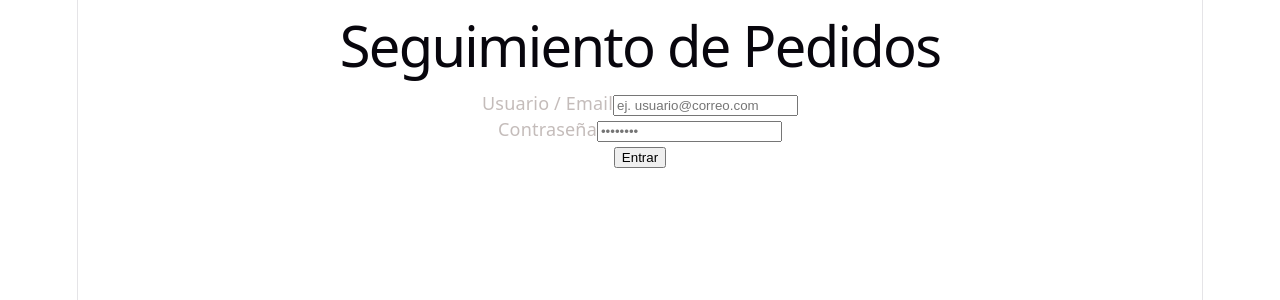
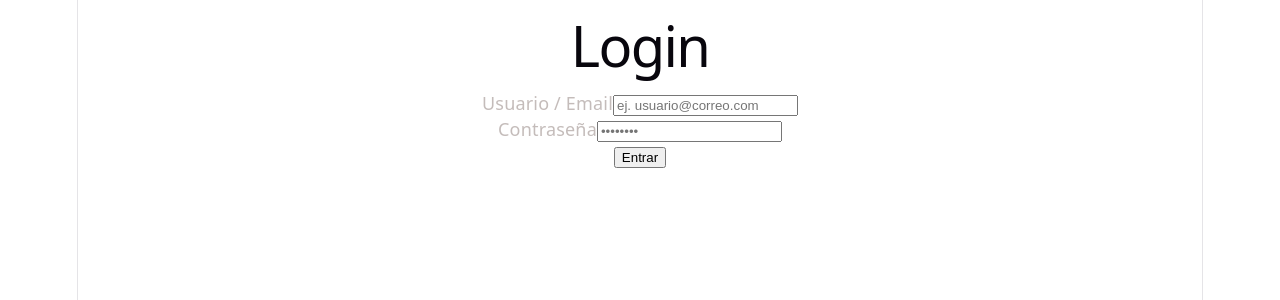
Before and after one commit to tanxxi/App-Web, a React (Vite) app: page /login in a window 1280 px wide. Shown: the top 300 px of the page. Built offline with nearby package versions, Linux system fonts and the light colour scheme.

Commit message:
Added constants

```diff
--- a/src/pages/LoginPage.jsx
+++ b/src/pages/LoginPage.jsx
@@ -29,7 +29,7 @@ function LoginPage() {
 
   return (
     <div>
-      <h1>Seguimiento de Pedidos</h1>
+      <h1>Login</h1>
       <form onSubmit={handleSubmit}>
         {error && (
           <div style={{ background: '#fff0f0', padding: '1rem', marginBottom: '1rem' }}>
```
Also changed, not shown: src/constants/roles.js (added, +8 -0 lines).
